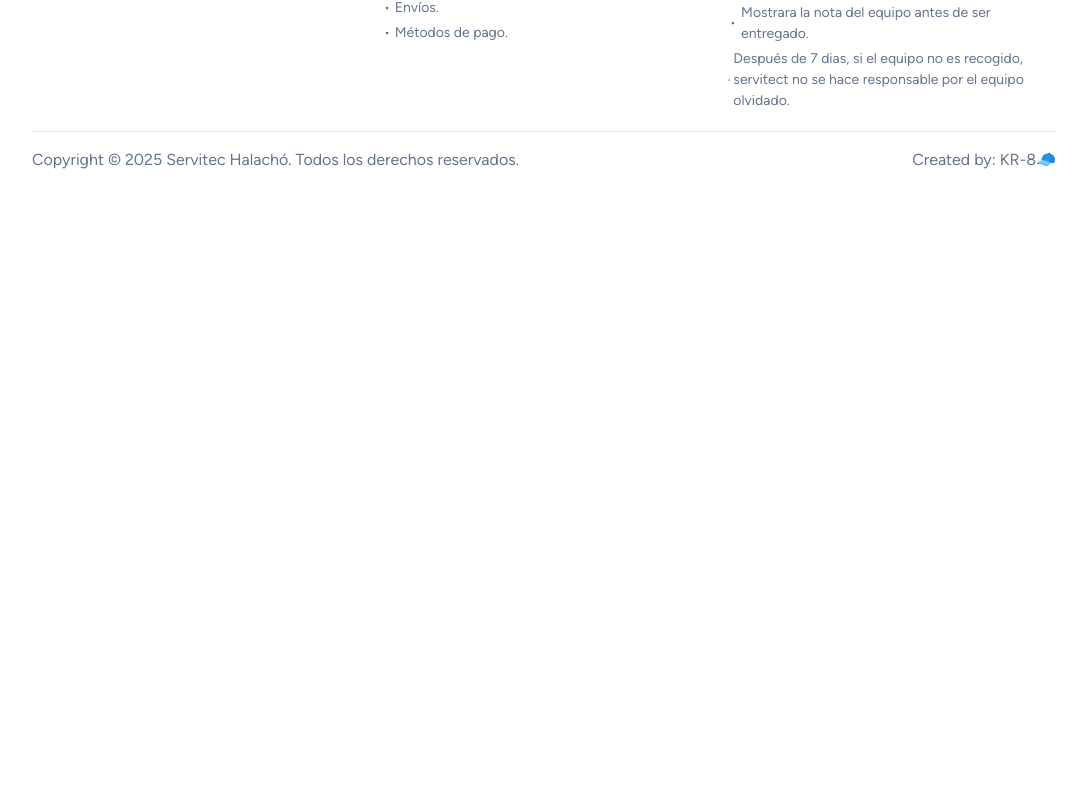
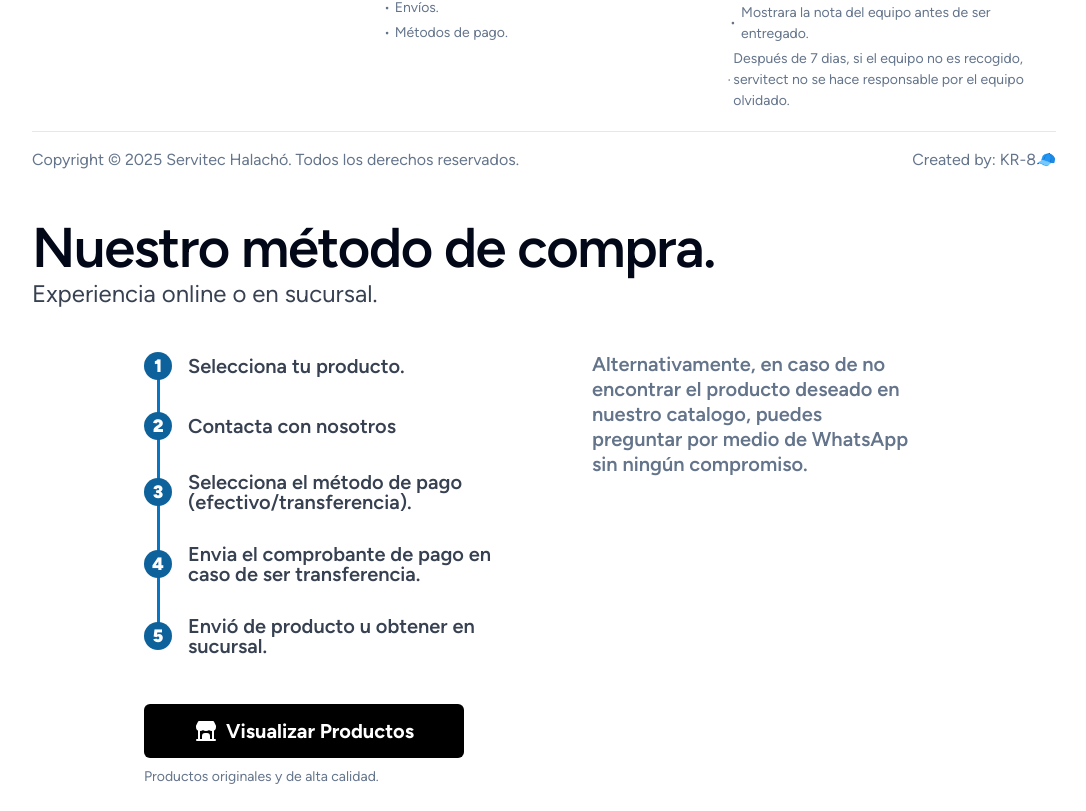
Before and after one commit to AlexisKcc8/servitec-project, a React (Vite) app: page / in a window 1280 px wide. Shown: the part 6172-6983 px from the top of the page, without its empty margins (96-1182 px from the left). Before the commit the page ends 6368 px from the top, so only its background shows below. Built offline with nearby package versions, Linux system fonts and the light colour scheme; what tailwindcss-animated would draw is missing.

Commit message:
remove min width in list purchase method for delete overflow horizontal

```diff
--- a/src/App.jsx
+++ b/src/App.jsx
@@ -42,8 +42,8 @@ function App() {
         </div>
 
         <DialogModal />
+        <PurchaseMethod />
         {/*
-        <PurchaseMethod />
          */}
         {/* //modal generico para las cards o componentes que lo necesiten */}
       </main>
--- a/src/pages/PurchaseMethod.jsx
+++ b/src/pages/PurchaseMethod.jsx
@@ -25,7 +25,7 @@ export const PurchaseMethod = () => {
 
       <section className="flex flex-wrap w-[100%] laptop:mt-10 laptop:px-24 ">
         <aside className="w-[100%]  laptop:w-[50%] my-10 laptop:my-0 ">
-          <article className="flex flex-col relative gap-8 px-4  min-w-[312px] ">
+          <article className="flex flex-col relative gap-8 px-4">
             <div className="w-[3px] absolute left-[29px] top-[12px] h-[90%] -z-10 bg-servitect-800"></div>
 
             {purchaseMethod !== null
@@ -50,7 +50,7 @@ export const PurchaseMethod = () => {
             animateIn="animate-fade-up"
             animateOut="animate-fade-down"
           >
-            <CatalogPhotosButton className="bg-black text-white mt-12 ml-4 w-[20rem] flex items-center justify-center whitespace-nowrap text-xl font-bold rounded-[15px]  disabled:opacity-100 hover:bg-primary/90">
+            <CatalogPhotosButton className="bg-black text-white mt-12 ml-4  flex items-center justify-center whitespace-nowrap text-xl font-bold rounded-[15px]  disabled:opacity-100 hover:bg-primary/90 laptop:w-[20rem]">
               Visualizar Productos
             </CatalogPhotosButton>
           </ObserverElement>
```
